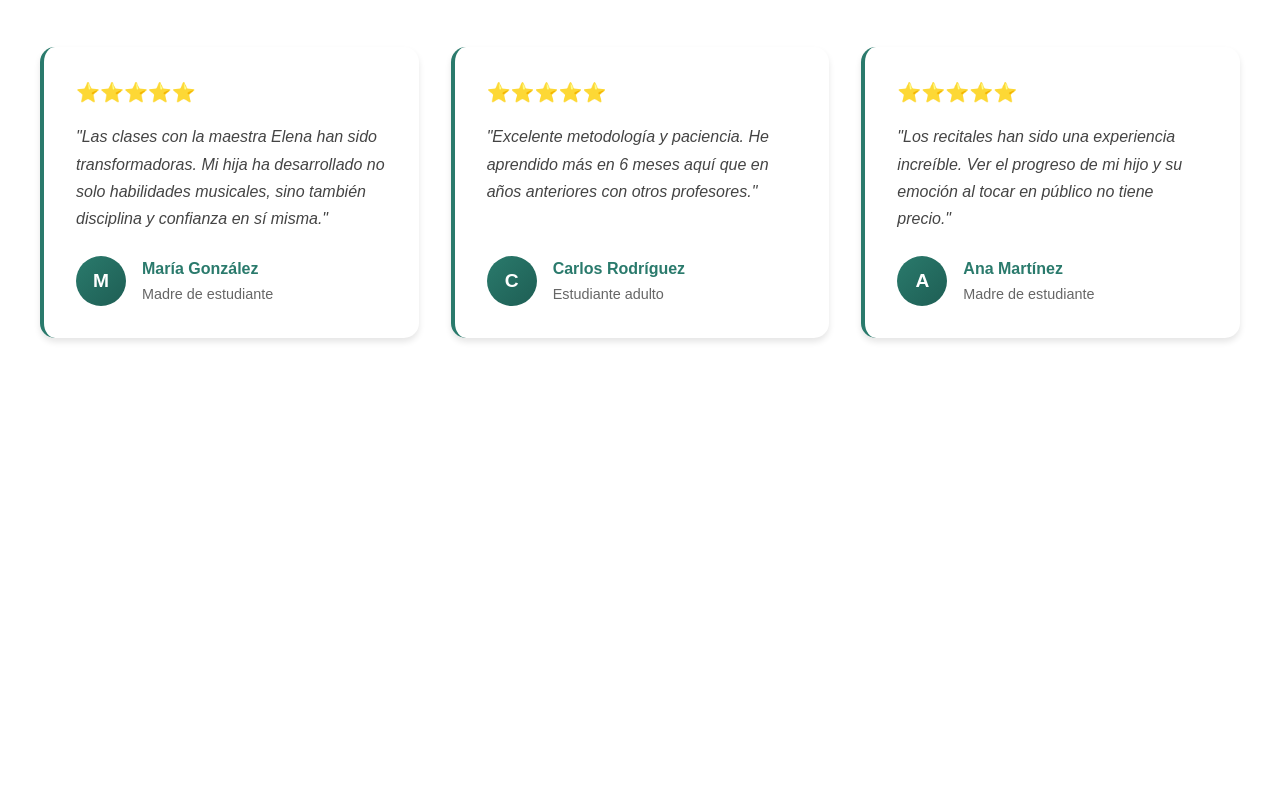
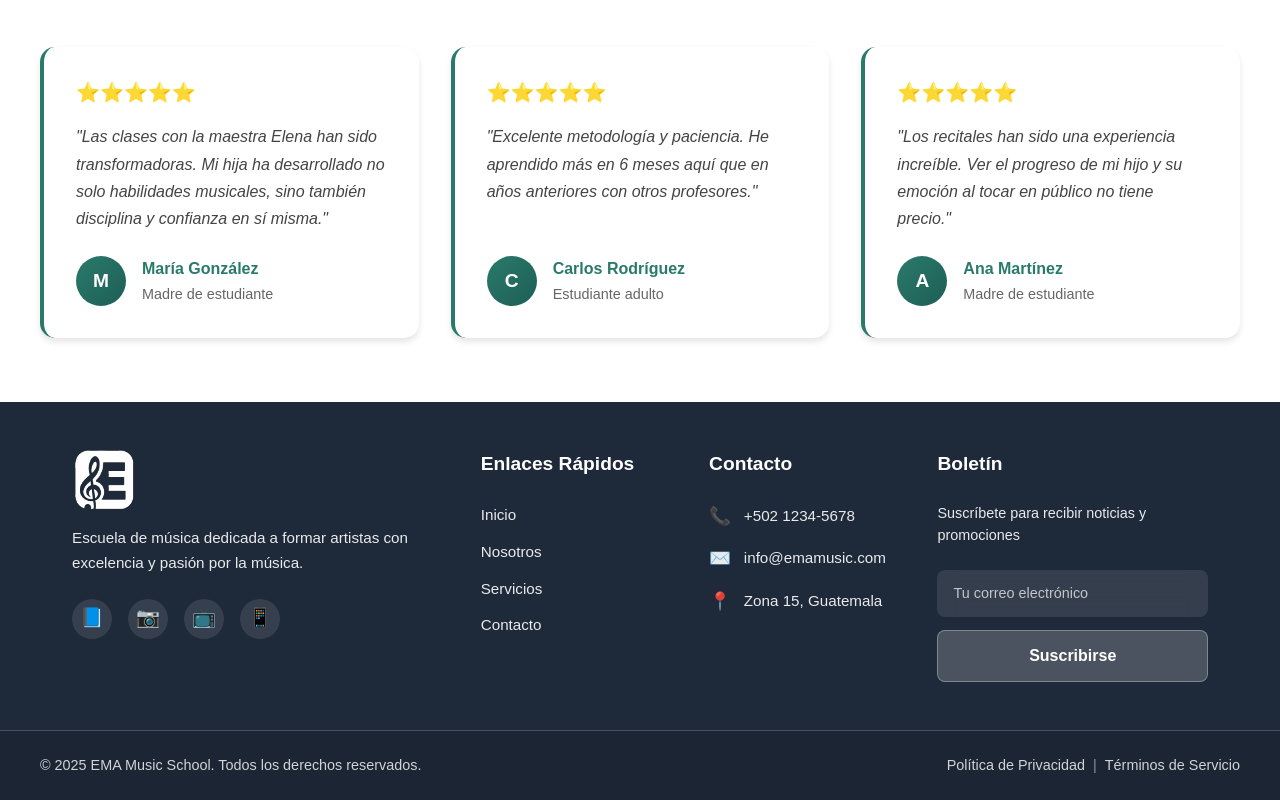
Before and after one commit to lin231135/EMA-frontend, a React (Vite) app: page /about in a window 1280 px wide. Shown: the part 2221-3021 px from the top of the page. Before the commit the page ends 2623 px from the top, so only its background shows below. Built offline with nearby package versions, Linux system fonts and the light colour scheme.

Commit message:
EMA-37 Colocar información de contacto en el Footer

```diff
--- a/src/components/layout/Footer.jsx
+++ b/src/components/layout/Footer.jsx
@@ -90,6 +90,24 @@ export default function Footer({ lang = "es" }) {
         </div>
 
         <div className="footer-section">
+          <h4>{t.contact}</h4>
+          <div className="contact-info">
+            <div className="contact-item">
+              <span className="contact-icon">📞</span>
+              <span>+502 1234-5678</span>
+            </div>
+            <div className="contact-item">
+              <span className="contact-icon">✉️</span>
+              <span>info@emamusic.com</span>
+            </div>
+            <div className="contact-item">
+              <span className="contact-icon">📍</span>
+              <span>Zona 15, Guatemala</span>
+            </div>
+          </div>
+        </div>
+
+        <div className="footer-section">
           <h4>{t.newsletter}</h4>
           <p className="newsletter-text">{t.newsletterText}</p>
           <form className="newsletter-form">
--- a/src/components/layout/index.js
+++ b/src/components/layout/index.js
@@ -1,3 +1,4 @@
 export { Navbar, NavbarDivider, NavbarItem, NavbarSection } from './Navbar';
 export { Logo } from './Logo';
 export { AvatarDropdown } from './AvatarDropdown';
+export { default as Footer } from './Footer';
--- a/src/components/pages/About.css
+++ b/src/components/pages/About.css
@@ -1,10 +1,14 @@
 .about-container {
   font-family: sans-serif;
   color: #1a1a1a;
+  min-height: 100vh;
+  display: flex;
+  flex-direction: column;
 }
 
 .about-main {
   min-height: 100vh;
+  flex: 1;
 }
 
 /* Hero Section */
--- a/src/components/pages/About.jsx
+++ b/src/components/pages/About.jsx
@@ -1,6 +1,6 @@
 import { useState } from "react";
 import "./About.css";
-import { Navbar, NavbarDivider, NavbarItem, NavbarSection, Logo, AvatarDropdown } from '../layout'
+import { Navbar, NavbarDivider, NavbarItem, NavbarSection, Logo, AvatarDropdown, Footer } from '../layout'
 import { TestimonialCard, RecitalCard } from '../ui'
 import { translations } from '../../translations'
 
@@ -199,6 +199,8 @@ export default function About() {
           </div>
         </section>
       </main>
+
+      <Footer lang={lang} />
     </div>
   );
 }
--- a/src/components/pages/Home.css
+++ b/src/components/pages/Home.css
@@ -1,6 +1,9 @@
 .home-container {
   font-family: sans-serif;
   color: #1a1a1a;
+  min-height: 100vh;
+  display: flex;
+  flex-direction: column;
 }
 
 .navbar {
@@ -80,6 +83,7 @@
 .features {
   padding: 2rem;
   text-align: center;
+  flex: 1;
 }
 
 .packages {
--- a/src/components/pages/Home.jsx
+++ b/src/components/pages/Home.jsx
@@ -1,6 +1,6 @@
 import { useState } from "react";
 import "./Home.css";
-import { Navbar, NavbarDivider, NavbarItem, NavbarSection, Logo, AvatarDropdown } from '../layout'
+import { Navbar, NavbarDivider, NavbarItem, NavbarSection, Logo, AvatarDropdown, Footer } from '../layout'
 import { translations } from '../../translations'
 
 export default function Home() {
@@ -89,6 +89,8 @@ export default function Home() {
           </div>
         </div>
       </section>
+
+      <Footer lang={lang} />
     </div>
   );
 }
```
